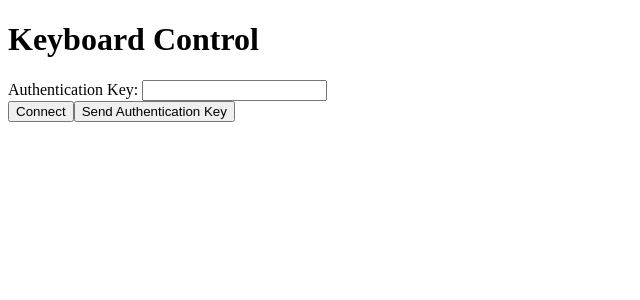
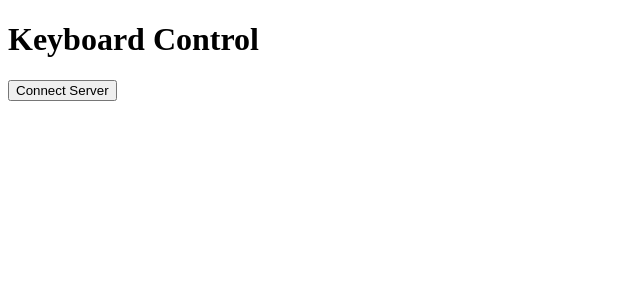
Before and after one commit to CurtisNewbie/RemoteKeyTypeApp, an Angular app in the folder angularFront/: page / in a window 1280 px wide. Shown: the top 300 px of the page, without its empty margins (0-640 px from the left). Built offline with nearby package versions, Linux system fonts and the light colour scheme.

Commit message:
Update template conditional check

```diff
--- a/angularFront/src/app/keyboard/keyboard.component.html
+++ b/angularFront/src/app/keyboard/keyboard.component.html
@@ -1,10 +1,12 @@
 <h1>Keyboard Control</h1>
-<div *ngIf="!authKeySent">
-    <label for="authInput">Authentication Key: </label>
-    <input id="authInput" type="text" [(ngModel)]="authKey">
+<div>
+    <button *ngIf="!wss" (click)="connectServer()">Connect Server</button>
+    <div *ngIf="wss && !authKeySent">
+        <label for="authInput">Authentication Key: </label>
+        <input id="authInput" type="text" [(ngModel)]="authKey">
+        <button (click)="sendAuthKey()">Send Authentication Key</button>
+    </div>
 </div>
-<button (click)="connectServer()">Connect</button>
-<button (click)="sendAuthKey()">Send Authentication Key</button>
 <div *ngIf="wss && authKeySent">
     <button (click)="sendInstruction(KEY_EVENT.ARROW_UP)">Up</button>
     <button (click)="sendInstruction(KEY_EVENT.ARROW_DOWN)">Down</button>
```
